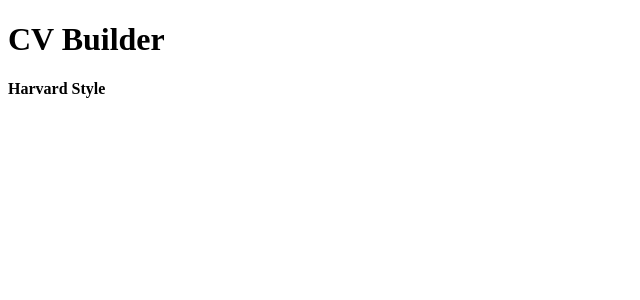
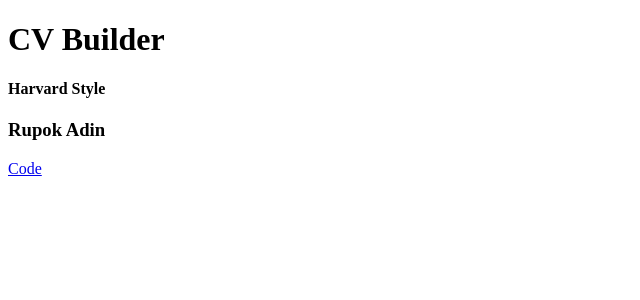
Before and after one commit to rupokghosh/CVBuilder, a React (Create React App) app: page / in a window 1280 px wide. Shown: the top 300 px of the page, without its empty margins (0-640 px from the left). Built offline with nearby package versions, Linux system fonts and the light colour scheme.

Commit message:
add footer

```diff
--- a/src/App.js
+++ b/src/App.jsx
@@ -1,9 +1,11 @@
 import Header from "./Header";
+import Footer from "./Footer";
 
 function App() {
   return (
     <div className="App">
       <Header></Header>
+      <Footer></Footer>
     </div>
   );
 }
--- a/src/Footer.jsx
+++ b/src/Footer.jsx
@@ -0,0 +1,11 @@
+
+function Footer () {
+    return (
+        <div>
+            <h3>Rupok Adin</h3>
+            <a href="https://github.com/rupokghosh/CVBuilder">Code</a>
+        </div>
+    )
+}
+
+export default Footer
```
Also changed, not shown: src/Header.jsx (+8 -9 lines).
